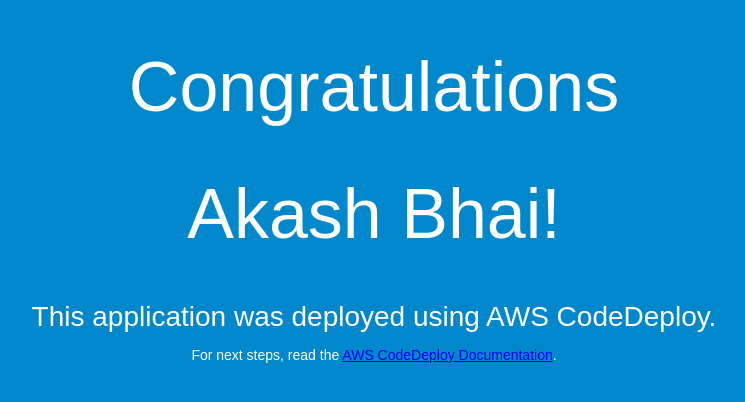
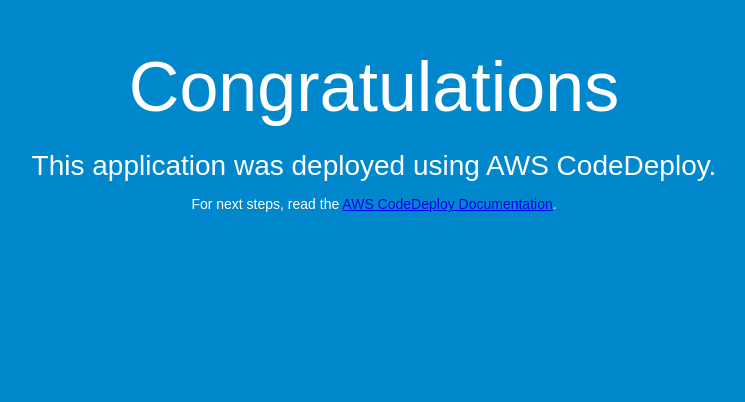
Before and after one commit to Groot-54/CICD-Test-Repo, a plain HTML site: page index.html in a window 1280 px wide. Shown: the whole page, without its empty margins (266-1011 px from the left). Drawn offline with Linux system fonts and the light colour scheme.

Commit message:
Update index.html

```diff
--- a/index.html
+++ b/index.html
@@ -27,7 +27,6 @@
 <body>
   <div align="center">
     <h1>Congratulations</h1>
-    <h1>Akash Bhai!<h1>
     <h2>This application was deployed using AWS CodeDeploy.</h2>
     <p>For next steps, read the <a href="http://aws.amazon.com/documentation/codedeploy">AWS CodeDeploy Documentation</a>.</p>
   </div>
```
